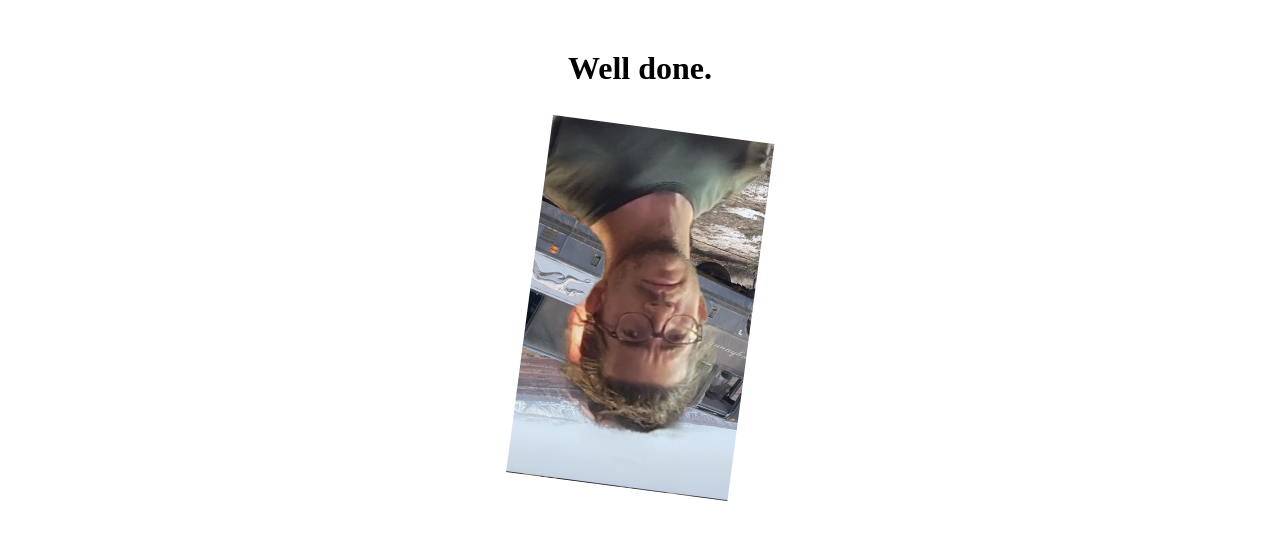
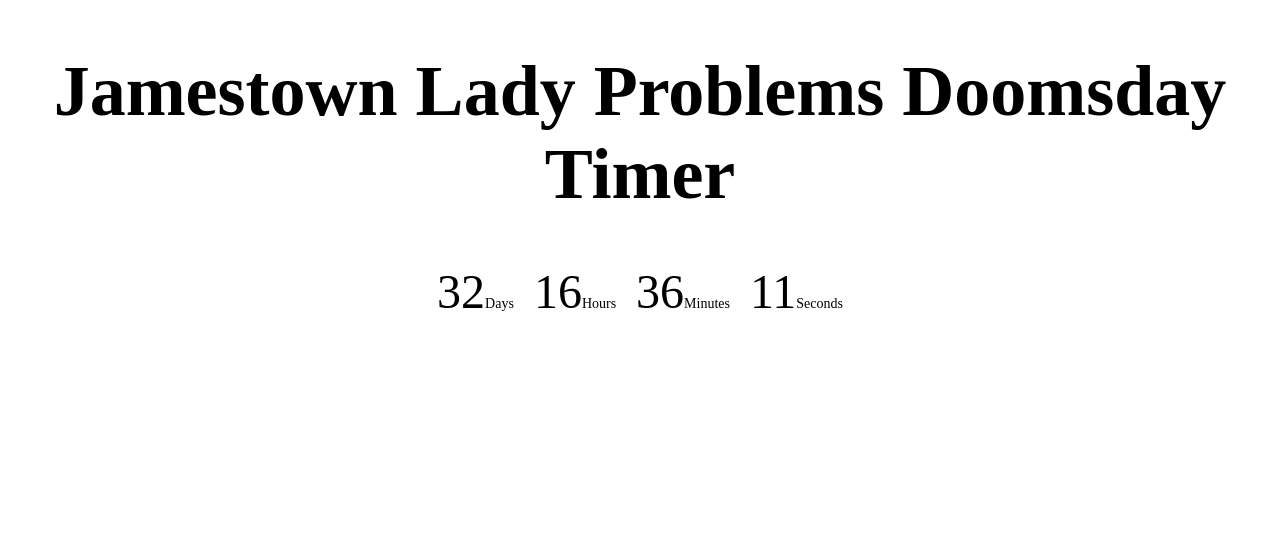
Before and after one commit to rdmontgomery/doomstown, a Vue app: page / in a window 1280 px wide. Shown: the top 540 px of the page. Built offline with nearby package versions, Linux system fonts and the light colour scheme.

Commit message:
feat: he is accelerating

```diff
--- a/src/App.vue
+++ b/src/App.vue
@@ -19,8 +19,8 @@
         <span class="label">Seconds</span>
       </div>
     </div>
-    <div v-else>
-      <h1>Well done.</h1>
+    <div v-else class="timer">
+      <h1>Well done</h1>
       <img src="@/assets/verticaljamestown.jpg" alt="Countdown Completed!"
         :style="`transform: rotate(${rotation}deg) scale(${scale})`" height="400" />
     </div>
@@ -32,10 +32,10 @@ export default {
   data() {
     return {
       countdown: null,
-      // countdownDate: new Date('June 22, 2023 22:00:00 GMT-0500'), // Set the countdown date and time
-      countdownDate: new Date(new Date().getTime() + 1000),
+      countdownDate: new Date('June 22, 2023 22:00:00 GMT-0500'), // Set the countdown date and time
       timeRemaining: 0,
-      rotation: 0,
+      rotation: -90,
+      rotationSpeed: .0000001,
       scale: 0.9
     };
   },
@@ -67,7 +67,10 @@ export default {
       }, 1000);
     }
     setInterval(() => {
-      this.rotation += .1;
+      this.rotation += this.rotationSpeed;
+      if (this.rotationSpeed < 5) {
+        this.rotationSpeed += .0001;
+      }
     }, 1);
   },
   beforeUnmount() {
```
